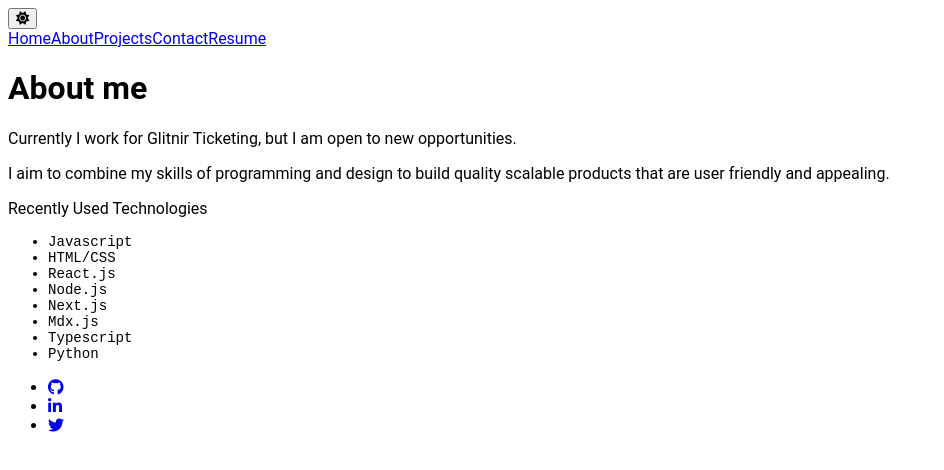
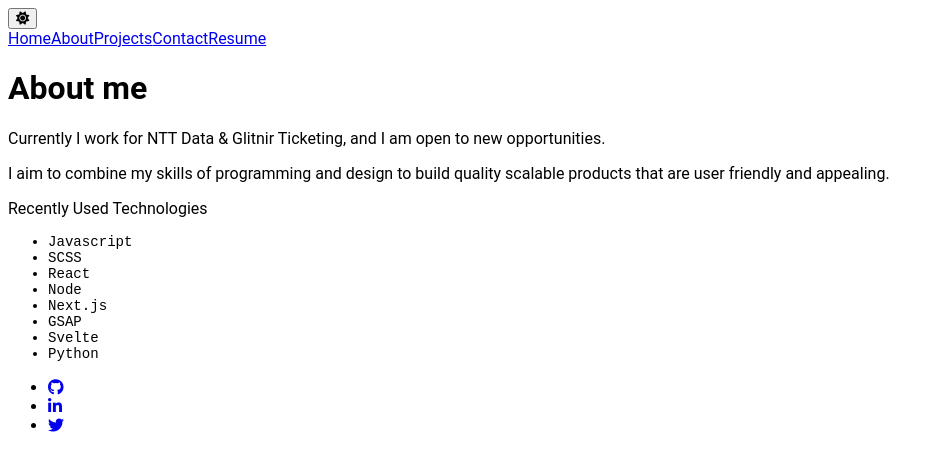
Before and after one commit to Stevendeleon/portfolio-v2, a Next.js app: page /about in a window 1280 px wide. Shown: the top 470 px of the page, without its empty margins (0-944 px from the left). Built offline with nearby package versions, Linux system fonts and the light colour scheme.

Commit message:
Update to location + resume + technologies for move back

```diff
--- a/components/recentTechnologies.js
+++ b/components/recentTechnologies.js
@@ -3,12 +3,12 @@ import React from "react";
 const recentTechnologies = () => {
   const list = [
     "Javascript",
-    "HTML/CSS",
-    "React.js",
-    "Node.js",
+    "SCSS",
+    "React",
+    "Node",
     "Next.js",
-    "Mdx.js",
-    "Typescript",
+    "GSAP",
+    "Svelte",
     "Python",
   ];
 
--- a/pages/about/index.js
+++ b/pages/about/index.js
@@ -10,8 +10,8 @@ export default function About() {
         <h1 className="mt-24 mb-6 text-4xl font-bold md:text-6xl ">About me</h1>
         <p className="mb-4 text-lg">
           Currently I work for{" "}
-          <span className="font-bold">Glitnir Ticketing</span>, but I am open to
-          new opportunities.
+          <span className="font-bold">NTT Data &amp; Glitnir Ticketing</span>,
+          and I am open to new opportunities.
         </p>
         <p className="mb-8 text-lg">
           I aim to combine my skills of programming and design to build quality
--- a/pages/api/hello.js
+++ /dev/null
@@ -1,6 +0,0 @@
-// Next.js API route support: https://nextjs.org/docs/api-routes/introduction
-
-export default (req, res) => {
-  res.statusCode = 200
-  res.json({ name: 'John Doe' })
-}
--- a/pages/index.js
+++ b/pages/index.js
@@ -5,7 +5,7 @@ export default function Home() {
       <div className="flex flex-col items-start justify-center max-w-2xl mx-auto mb-16">
         <h1 className="mt-24 text-4xl font-bold md:text-6xl">Steven DeLeon</h1>
         <p className="mt-3 text-gray-600 text-md md:text-2xl dark:text-green-500">
-          Web Developer | Graphic Designer | <span className="">North Carolina</span>
+          Web Developer &amp; Designer | <span className="">New York</span>
         </p>
       </div>
     </Layout>
```
Also changed, not shown: 1 other file (tests, documents, lock files or other folders).
